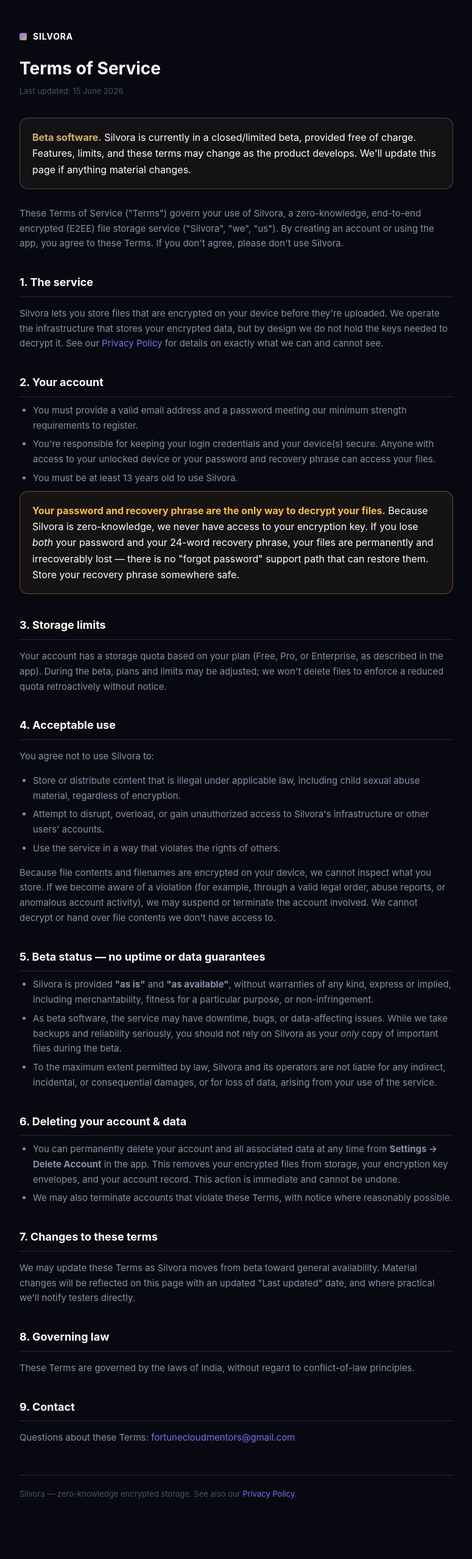
After one commit to Rajathtuesday/silvora_demo, a Django app: page /terms/ in a window 1280 px wide. The commit adds this page. Shown: the whole page at 61% size, without its empty margins (252-1027 px from the left). Run offline with Django 5.2, Linux system fonts and the light colour scheme.

Commit message:
Add self-service account deletion and Terms of Service page
Beta testers can now permanently delete their account, encrypted files,
and key envelopes from the app (password-confirmed), wiping the R2 prefix
and cascading the DB delete. Also adds a Terms of Service page and links
it from the privacy policy and landing page footers.

```diff
--- a/silvora_backend/legal.py
+++ b/silvora_backend/legal.py
@@ -3,3 +3,7 @@ from django.views.generic import TemplateView
 
 class PrivacyPolicyView(TemplateView):
     template_name = "legal/privacy.html"
+
+
+class TermsOfServiceView(TemplateView):
+    template_name = "legal/terms.html"
--- a/silvora_backend/urls.py
+++ b/silvora_backend/urls.py
@@ -20,7 +20,7 @@ from django.urls import path, include
 from django.conf import settings
 from django.conf.urls.static import static
 from .healthcheck import healthcheck
-from .legal import PrivacyPolicyView
+from .legal import PrivacyPolicyView, TermsOfServiceView
 from .pages import LandingView
 
 # SimpleJWT views
@@ -49,6 +49,7 @@ urlpatterns = [
 
     # Legal
     path('privacy/', PrivacyPolicyView.as_view(), name='privacy_policy'),
+    path('terms/', TermsOfServiceView.as_view(), name='terms_of_service'),
 ]
 
 # Serve media in development
--- a/templates/landing/index.html
+++ b/templates/landing/index.html
@@ -379,7 +379,7 @@ footer a {
 <footer>
   &copy; 2026 Silvora Cloud - End-to-End Encrypted Cloud Storage Made in India.<br>
   <small style="opacity:0.7;">Your Cloud. Your Control. Your Country.</small><br>
-  <small><a href="/privacy/">Privacy Policy</a></small>
+  <small><a href="/privacy/">Privacy Policy</a> &middot; <a href="/terms/">Terms of Service</a></small>
 </footer>
 
 <!-- Modal -->
--- /dev/null
+++ b/templates/legal/terms.html
@@ -0,0 +1,232 @@
+<!DOCTYPE html>
+<html lang="en">
+<head>
+<meta charset="UTF-8">
+<meta name="viewport" content="width=device-width, initial-scale=1.0">
+<title>Terms of Service — Silvora</title>
+<style>
+  :root {
+    --bg: #080910;
+    --surface: #0F1018;
+    --card: #141620;
+    --primary: #5B4FE8;
+    --primary-light: #7B6FF8;
+    --gold: #D4AF6A;
+    --text: #FFFFFF;
+    --text-secondary: #8A8FAA;
+    --text-muted: #4A4F6A;
+    --border: #232639;
+  }
+  * { box-sizing: border-box; }
+  body {
+    margin: 0;
+    background: var(--bg);
+    color: var(--text);
+    font-family: -apple-system, BlinkMacSystemFont, "Segoe UI", Roboto, Helvetica, Arial, sans-serif;
+    line-height: 1.65;
+  }
+  .wrap {
+    max-width: 760px;
+    margin: 0 auto;
+    padding: 48px 24px 96px;
+  }
+  .brand {
+    display: flex;
+    align-items: center;
+    gap: 10px;
+    margin-bottom: 8px;
+  }
+  .brand-dot {
+    width: 12px; height: 12px;
+    border-radius: 3px;
+    background: linear-gradient(135deg, var(--primary-light), var(--gold));
+  }
+  .brand-name {
+    font-weight: 700;
+    letter-spacing: 0.06em;
+    color: var(--text);
+    font-size: 14px;
+    text-transform: uppercase;
+  }
+  h1 {
+    font-size: 28px;
+    margin: 18px 0 4px;
+  }
+  .updated {
+    color: var(--text-muted);
+    font-size: 13px;
+    margin-bottom: 32px;
+  }
+  .card {
+    background: var(--card);
+    border: 1px solid var(--border);
+    border-radius: 14px;
+    padding: 18px 20px;
+    margin-bottom: 28px;
+  }
+  .card.beta {
+    border-color: rgba(212, 175, 106, 0.35);
+    background: rgba(212, 175, 106, 0.06);
+  }
+  .card.beta strong { color: var(--gold); }
+  .card.warn {
+    border-color: rgba(255, 184, 77, 0.35);
+    background: rgba(255, 184, 77, 0.06);
+  }
+  .card.warn strong { color: #FFB84D; }
+  h2 {
+    font-size: 18px;
+    color: var(--text);
+    margin: 36px 0 10px;
+    padding-bottom: 8px;
+    border-bottom: 1px solid var(--border);
+  }
+  h3 {
+    font-size: 15px;
+    color: var(--primary-light);
+    margin: 20px 0 6px;
+  }
+  p, li { color: var(--text-secondary); font-size: 15px; }
+  ul { padding-left: 22px; margin: 8px 0; }
+  li { margin-bottom: 6px; }
+  a { color: var(--primary-light); text-decoration: none; }
+  a:hover { text-decoration: underline; }
+  code {
+    background: var(--surface);
+    border: 1px solid var(--border);
+    border-radius: 4px;
+    padding: 1px 6px;
+    font-size: 13px;
+    color: var(--gold);
+  }
+  footer {
+    margin-top: 48px;
+    padding-top: 20px;
+    border-top: 1px solid var(--border);
+    color: var(--text-muted);
+    font-size: 13px;
+  }
+</style>
+</head>
+<body>
+<div class="wrap">
+
+  <div class="brand">
+    <span class="brand-dot"></span>
+    <span class="brand-name">Silvora</span>
+  </div>
+  <h1>Terms of Service</h1>
+  <div class="updated">Last updated: 15 June 2026</div>
+
+  <div class="card beta">
+    <strong>Beta software.</strong> Silvora is currently in a closed/limited beta,
+    provided free of charge. Features, limits, and these terms may change as the
+    product develops. We'll update this page if anything material changes.
+  </div>
+
+  <p>
+    These Terms of Service ("Terms") govern your use of Silvora, a zero-knowledge,
+    end-to-end encrypted (E2EE) file storage service ("Silvora", "we", "us"). By
+    creating an account or using the app, you agree to these Terms. If you don't
+    agree, please don't use Silvora.
+  </p>
+
+  <h2>1. The service</h2>
+  <p>
+    Silvora lets you store files that are encrypted on your device before they're
+    uploaded. We operate the infrastructure that stores your encrypted data, but by
+    design we do not hold the keys needed to decrypt it. See our
+    <a href="/privacy/">Privacy Policy</a> for details on exactly what we can and
+    cannot see.
+  </p>
+
+  <h2>2. Your account</h2>
+  <ul>
+    <li>You must provide a valid email address and a password meeting our minimum
+      strength requirements to register.</li>
+    <li>You're responsible for keeping your login credentials and your device(s)
+      secure. Anyone with access to your unlocked device or your password and
+      recovery phrase can access your files.</li>
+    <li>You must be at least 13 years old to use Silvora.</li>
+  </ul>
+
+  <div class="card warn">
+    <strong>Your password and recovery phrase are the only way to decrypt your
+    files.</strong> Because Silvora is zero-knowledge, we never have access to your
+    encryption key. If you lose <em>both</em> your password and your 24-word
+    recovery phrase, your files are permanently and irrecoverably lost — there is
+    no "forgot password" support path that can restore them. Store your recovery
+    phrase somewhere safe.
+  </div>
+
+  <h2>3. Storage limits</h2>
+  <p>
+    Your account has a storage quota based on your plan (Free, Pro, or Enterprise,
+    as described in the app). During the beta, plans and limits may be adjusted; we
+    won't delete files to enforce a reduced quota retroactively without notice.
+  </p>
+
+  <h2>4. Acceptable use</h2>
+  <p>You agree not to use Silvora to:</p>
+  <ul>
+    <li>Store or distribute content that is illegal under applicable law,
+      including child sexual abuse material, regardless of encryption.</li>
+    <li>Attempt to disrupt, overload, or gain unauthorized access to Silvora's
+      infrastructure or other users' accounts.</li>
+    <li>Use the service in a way that violates the rights of others.</li>
+  </ul>
+  <p>
+    Because file contents and filenames are encrypted on your device, we cannot
+    inspect what you store. If we become aware of a violation (for example, through
+    a valid legal order, abuse reports, or anomalous account activity), we may
+    suspend or terminate the account involved. We cannot decrypt or hand over file
+    contents we don't have access to.
+  </p>
+
+  <h2>5. Beta status — no uptime or data guarantees</h2>
+  <ul>
+    <li>Silvora is provided <strong>"as is"</strong> and <strong>"as available"</strong>,
+      without warranties of any kind, express or implied, including
+      merchantability, fitness for a particular purpose, or non-infringement.</li>
+    <li>As beta software, the service may have downtime, bugs, or data-affecting
+      issues. While we take backups and reliability seriously, you should not rely
+      on Silvora as your <em>only</em> copy of important files during the beta.</li>
+    <li>To the maximum extent permitted by law, Silvora and its operators are not
+      liable for any indirect, incidental, or consequential damages, or for loss
+      of data, arising from your use of the service.</li>
+  </ul>
+
+  <h2>6. Deleting your account &amp; data</h2>
+  <ul>
+    <li>You can permanently delete your account and all associated data at any
+      time from <strong>Settings → Delete Account</strong> in the app. This
+      removes your encrypted files from storage, your encryption key envelopes,
+      and your account record. This action is immediate and cannot be undone.</li>
+    <li>We may also terminate accounts that violate these Terms, with notice where
+      reasonably possible.</li>
+  </ul>
+
+  <h2>7. Changes to these terms</h2>
+  <p>
+    We may update these Terms as Silvora moves from beta toward general
+    availability. Material changes will be reflected on this page with an updated
+    "Last updated" date, and where practical we'll notify testers directly.
+  </p>
+
+  <h2>8. Governing law</h2>
+  <p>
+    These Terms are governed by the laws of India, without regard to conflict-of-law
+    principles.
+  </p>
+
+  <h2>9. Contact</h2>
+  <p>Questions about these Terms: <a href="mailto:fortunecloudmentors@gmail.com">fortunecloudmentors@gmail.com</a></p>
+
+  <footer>
+    Silvora — zero-knowledge encrypted storage. See also our
+    <a href="/privacy/">Privacy Policy</a>.
+  </footer>
+
+</div>
+</body>
+</html>
--- a/users/urls.py
+++ b/users/urls.py
@@ -9,6 +9,7 @@ from .views_masterkey import (
     RecoveryStartView,
     RecoverCompleteView,
 )
+from .views_account import DeleteAccountView
 
 urlpatterns = [
     path("register/", RegisterView.as_view()),
@@ -17,4 +18,5 @@ urlpatterns = [
     path("master-key/change-password/", ChangePasswordView.as_view()),
     path("recover/start/", RecoveryStartView.as_view()),
     path("recover/", RecoverCompleteView.as_view()),
+    path("account/delete/", DeleteAccountView.as_view()),
 ]
```
Also changed, not shown: templates/legal/privacy.html (+7 -4 lines), users/serializers.py (+7 -0 lines), users/views_account.py (added, +34 -0 lines).
